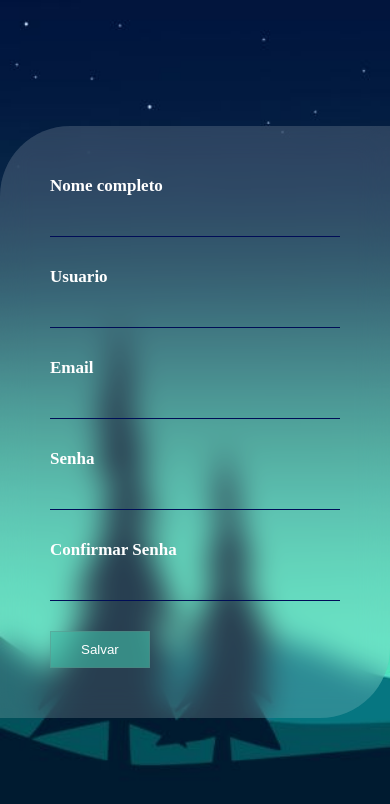
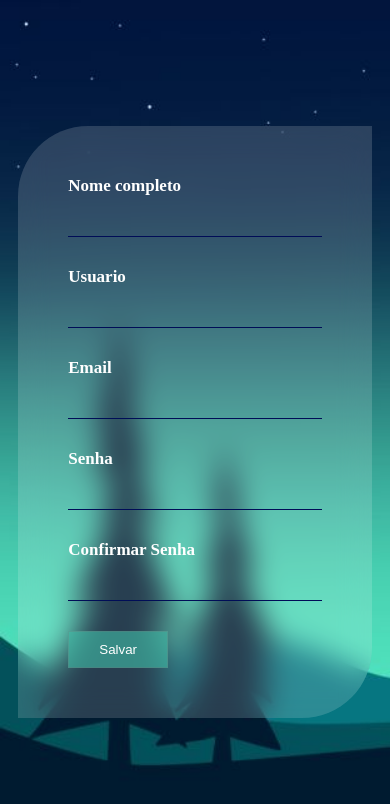
Before and after one commit to Noobiell/exemploFormulario, a plain HTML site: page cadastro.html in a window 390 px wide. Drawn offline with Linux system fonts and the light colour scheme.

Commit message:
responsividade_cadastro

```diff
--- a/assets/css/custom.css
+++ b/assets/css/custom.css
@@ -79,3 +79,9 @@ label{
         width: 65%;
     }
 }
+
+@media screen and (max-width: 950px){
+    .cCadastro{
+        width: 65%;
+    }
+}
```
